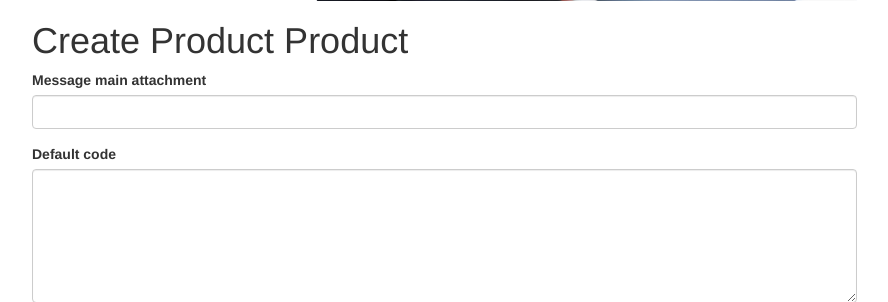
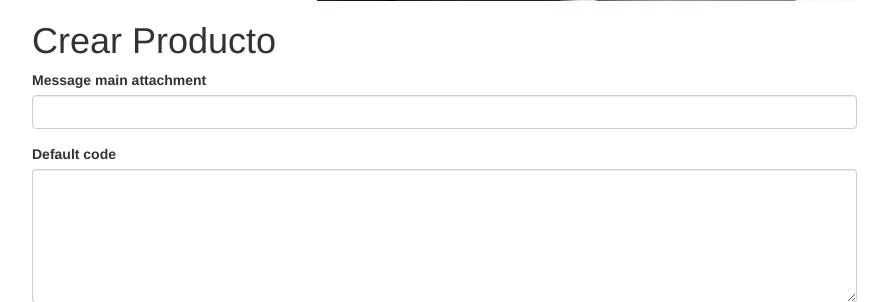
Before and after one commit to Fausto1313/ERP, a Yii app: template views/product-product/create.php in a window 1280 px wide. Shown: the part 518-820 px from the top of the page, without its empty margins (338-1226 px from the left). Run offline with PHP 8.4 and a stand-in for Yii, Linux system fonts and the light colour scheme; the template is opened without the code that fills it, so the values that code supplies are empty; form fields are guessed from the names that the template uses; some libraries are stand-ins or nearby versions.

Commit message:
Cambios a las vistas de productos
Cambios a las vistas de productos

```diff
--- a/views/product-product/create.php
+++ b/views/product-product/create.php
@@ -3,8 +3,8 @@
 use yii\helpers\Html;
 
 
-$this->title = 'Create Product Product';
-$this->params['breadcrumbs'][] = ['label' => 'Product Products', 'url' => ['index']];
+$this->title = 'Crear Producto';
+$this->params['breadcrumbs'][] = ['label' => 'Productos', 'url' => ['index']];
 $this->params['breadcrumbs'][] = $this->title;
 ?>
 <div class="product-product-create">
--- a/views/product-product/index.php
+++ b/views/product-product/index.php
@@ -4,7 +4,7 @@ use yii\helpers\Html;
 use yii\grid\GridView;
 
 
-$this->title = 'Product Products';
+$this->title = 'Productos';
 $this->params['breadcrumbs'][] = $this->title;
 ?>
 <div class="product-product-index">
@@ -12,7 +12,7 @@ $this->params['breadcrumbs'][] = $this->title;
     <h1><?= Html::encode($this->title) ?></h1>
 
     <p>
-        <?= Html::a('Create Product Product', ['create'], ['class' => 'btn btn-success']) ?>
+        <?= Html::a('Crear Producto', ['create'], ['class' => 'btn btn-success']) ?>
     </p>
 
     <?php // echo $this->render('_search', ['model' => $searchModel]); ?>
--- a/views/product-product/update.php
+++ b/views/product-product/update.php
@@ -3,8 +3,8 @@
 use yii\helpers\Html;
 
 
-$this->title = 'Update Product Product: ' . $model->id;
-$this->params['breadcrumbs'][] = ['label' => 'Product Products', 'url' => ['index']];
+$this->title = 'Update Producto: ' . $model->id;
+$this->params['breadcrumbs'][] = ['label' => 'Productos', 'url' => ['index']];
 $this->params['breadcrumbs'][] = ['label' => $model->id, 'url' => ['view', 'id' => $model->id]];
 $this->params['breadcrumbs'][] = 'Update';
 ?>
--- a/views/product-product/view.php
+++ b/views/product-product/view.php
@@ -5,7 +5,7 @@ use yii\widgets\DetailView;
 
 
 $this->title = $model->id;
-$this->params['breadcrumbs'][] = ['label' => 'Product Products', 'url' => ['index']];
+$this->params['breadcrumbs'][] = ['label' => 'Productos', 'url' => ['index']];
 $this->params['breadcrumbs'][] = $this->title;
 \yii\web\YiiAsset::register($this);
 ?>
```
